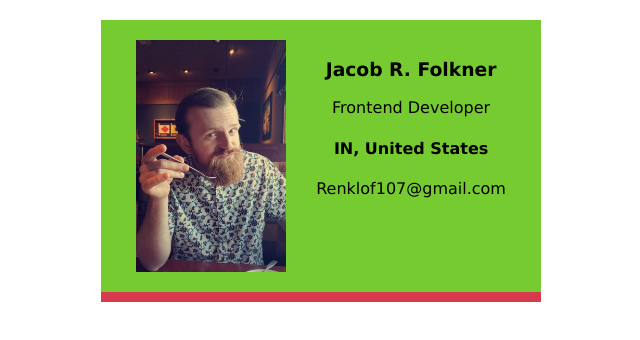
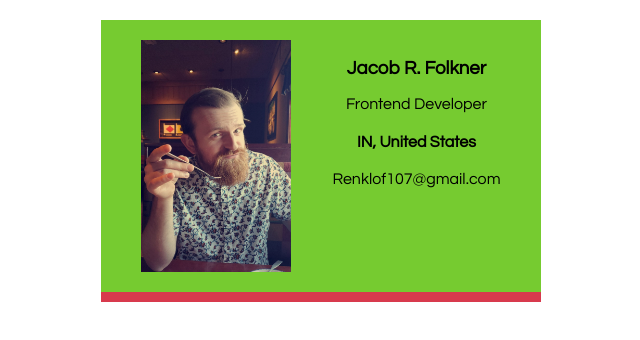
Before and after one commit to jacobfolkner/PersonalBusinessCard, a website built with Vite: page index.html in a window 1280 px wide. Shown: the whole page, without its empty margins (319-959 px from the left). Built offline with nearby package versions, Linux system fonts and the light colour scheme.

Commit message:
font changes

```diff
--- a/index.css
+++ b/index.css
@@ -1,6 +1,6 @@
 body {
     margin: 20px;
-    font-family: Verdana, Geneva, Tahoma, sans-serif;
+    font-family: century gothic;
 }
 
 .avatar {
```
